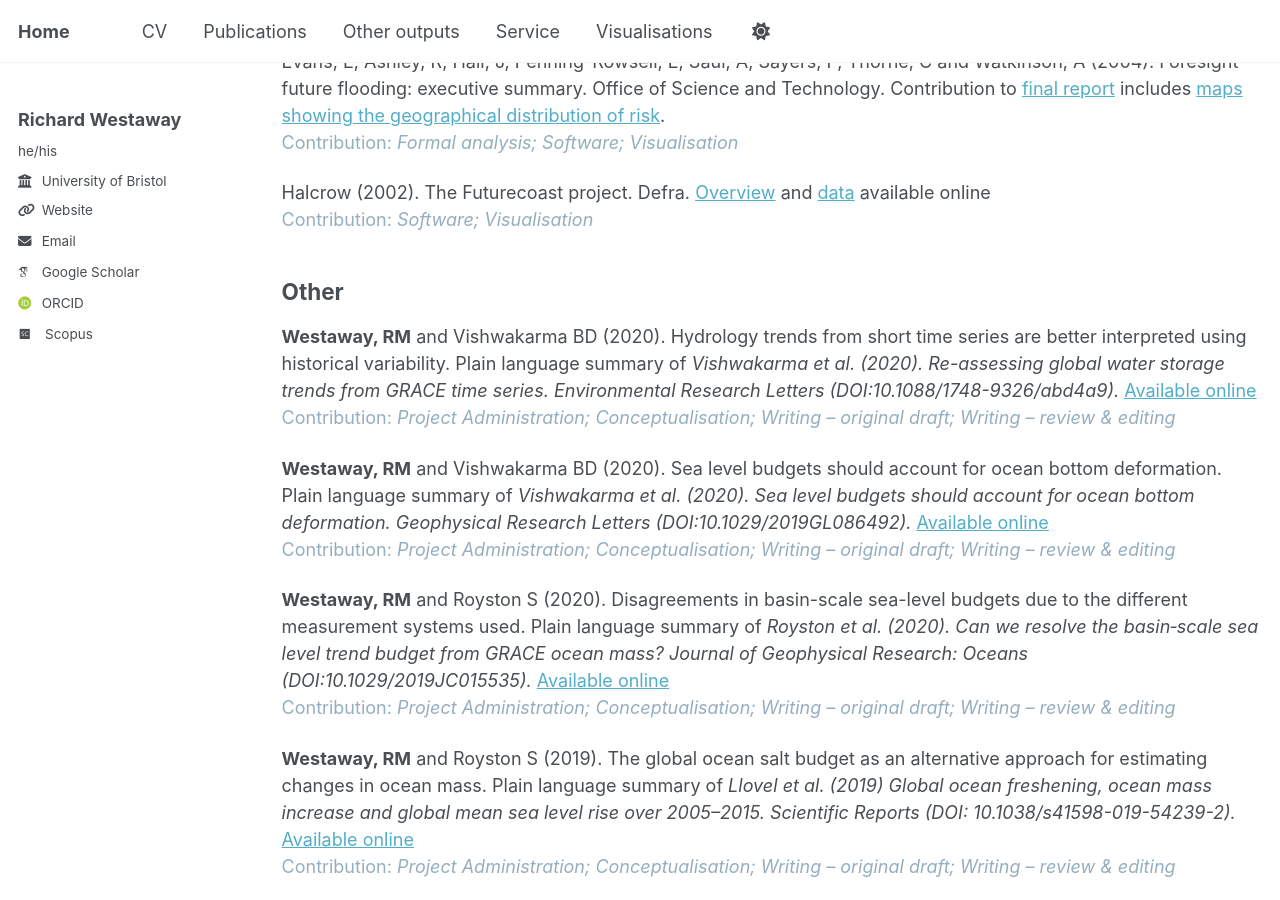
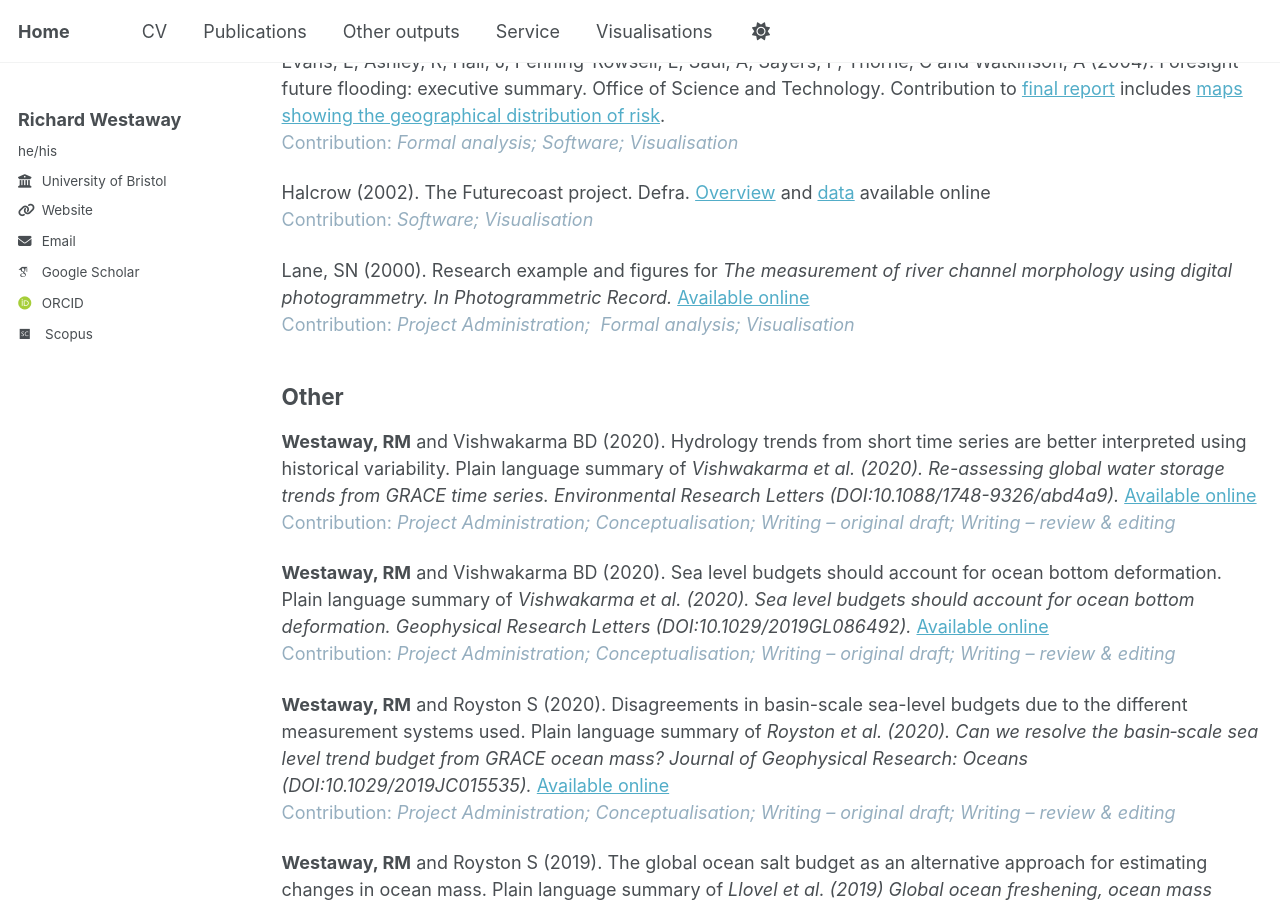
Before and after one commit to richardwestaway/richardwestaway.github.io, a Jekyll site: the page built from _pages/outputs.html, in a window 1280 px wide and 900 px high, scrolled down 12966 px. Built offline with Jekyll 4.4.1, drawn with Linux system fonts in a browser that asks for light colours; some web fonts are replaced.

Commit message:
Update outputs.html

```diff
--- a/_pages/outputs.html
+++ b/_pages/outputs.html
@@ -269,6 +269,8 @@ Maritime Engineering.</em> <a href="https://doi.org/10.1680/maen.2005.158.2.69"
 
 <p>Halcrow (2002). The Futurecoast project. Defra. <a href="http://www.coastalwiki.org/wiki/FUTURECOAST_project,_UK" target="_blank" rel="noopener">Overview</a> and <a href="https://coastalmonitoring.org/ccoresources/futurecoast/" target="_blank" rel="noopener">data</a> available online <br /><span style="color: #95aebf;">Contribution: <em>Software; Visualisation</em></span></p>
 
+<p>Lane, SN (2000). Research example and figures for <em>The measurement of river channel morphology using digital photogrammetry. In Photogrammetric Record.</em> <a href="https://doi.org/10.1111/0031-868X.00159" target="_blank" rel="noopener">Available online</a><br /><span style="color: #95aebf;">Contribution: <em>Project Administration;&nbsp; Formal analysis; Visualisation</em></span></p>
+
 <h2 id="other">Other</h2>
 
 <p><strong>Westaway, RM</strong> and Vishwakarma BD (2020). Hydrology trends from short time series are better interpreted using historical variability. Plain language summary of <em>Vishwakarma et al. (2020). Re-assessing global water storage trends from GRACE time series. Environmental Research Letters (DOI:10.1088/1748-9326/abd4a9).</em> <a href="https://www.globalmass.eu/hydrology-trends-from-short-time-series-are-better-interpreted-using-historical-variability/" target="_blank" rel="noopener">Available online</a><br /><span style="color: #95aebf;">Contribution: <em>Project Administration; Conceptualisation; Writing &ndash; original draft; Writing &ndash; review &amp; editing</em></span></p>
```
